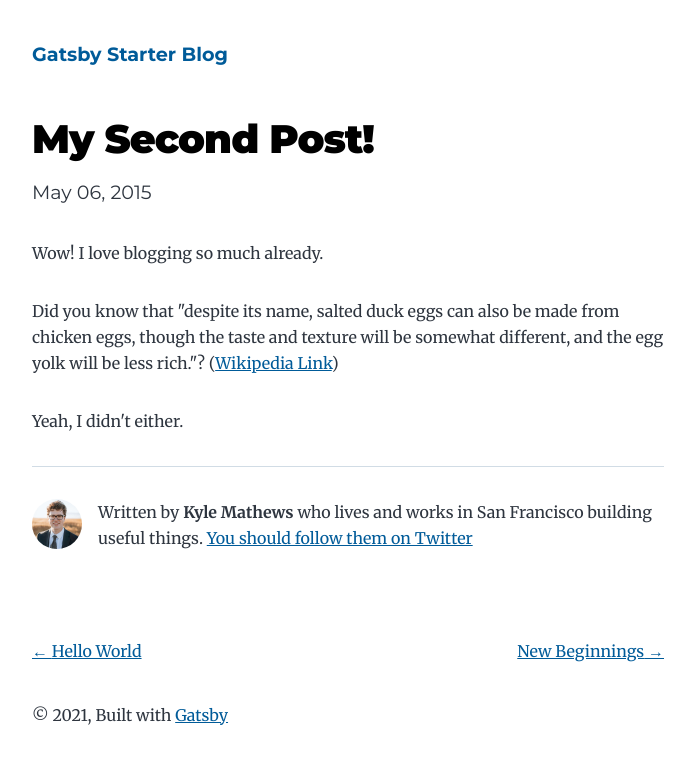
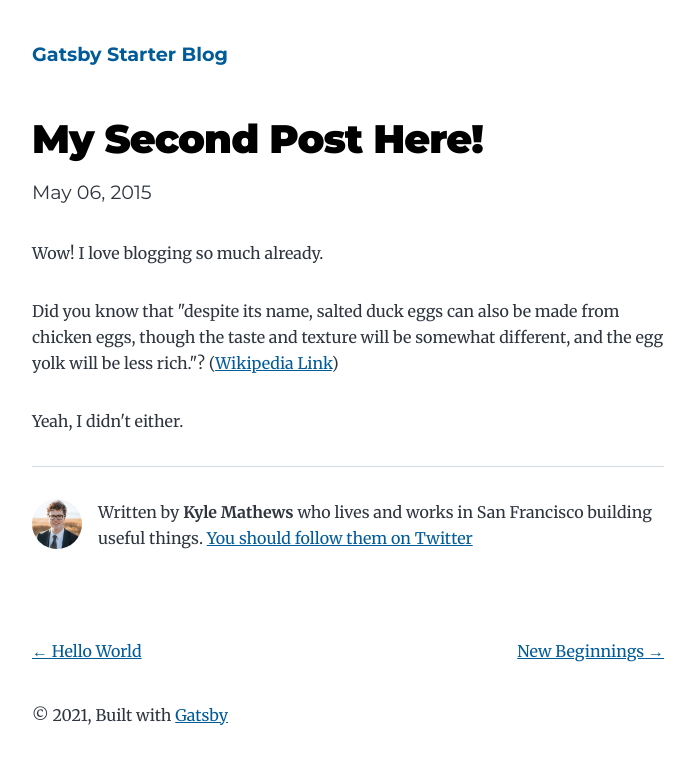
Before and after one commit to maurogabriel/gatsbyjs, a Gatsby site: page /my-second-post/ in a window 1280 px wide. Shown: the whole page, without its empty margins (292-986 px from the left). Built offline with nearby package versions, Linux system fonts and the light colour scheme; Gatsby itself is replaced by a stand-in of ours.

Commit message:
Update index.md
Update

```diff
--- a/content/blog/my-second-post/index.md
+++ b/content/blog/my-second-post/index.md
@@ -1,5 +1,5 @@
 ---
-title: My Second Post!
+title: My Second Post Here!
 date: "2015-05-06T23:46:37.121Z"
 ---
 
```
